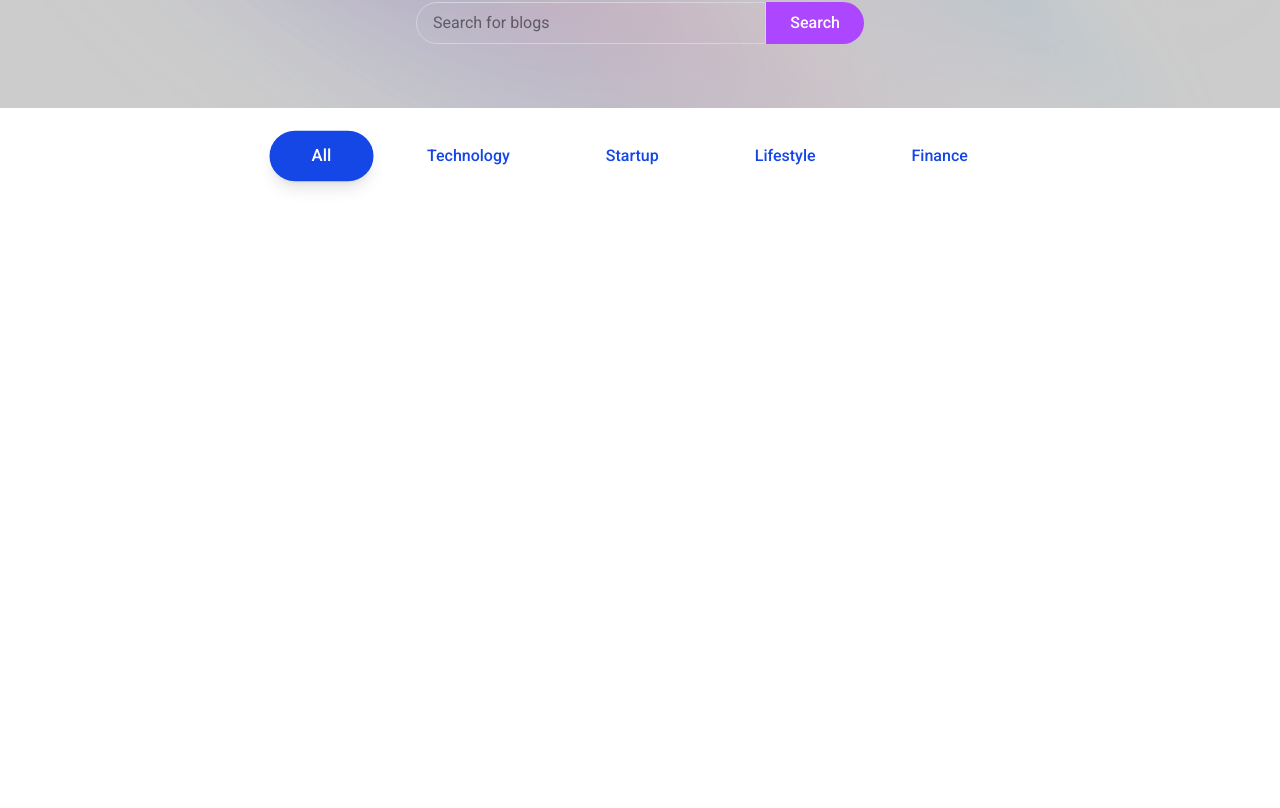
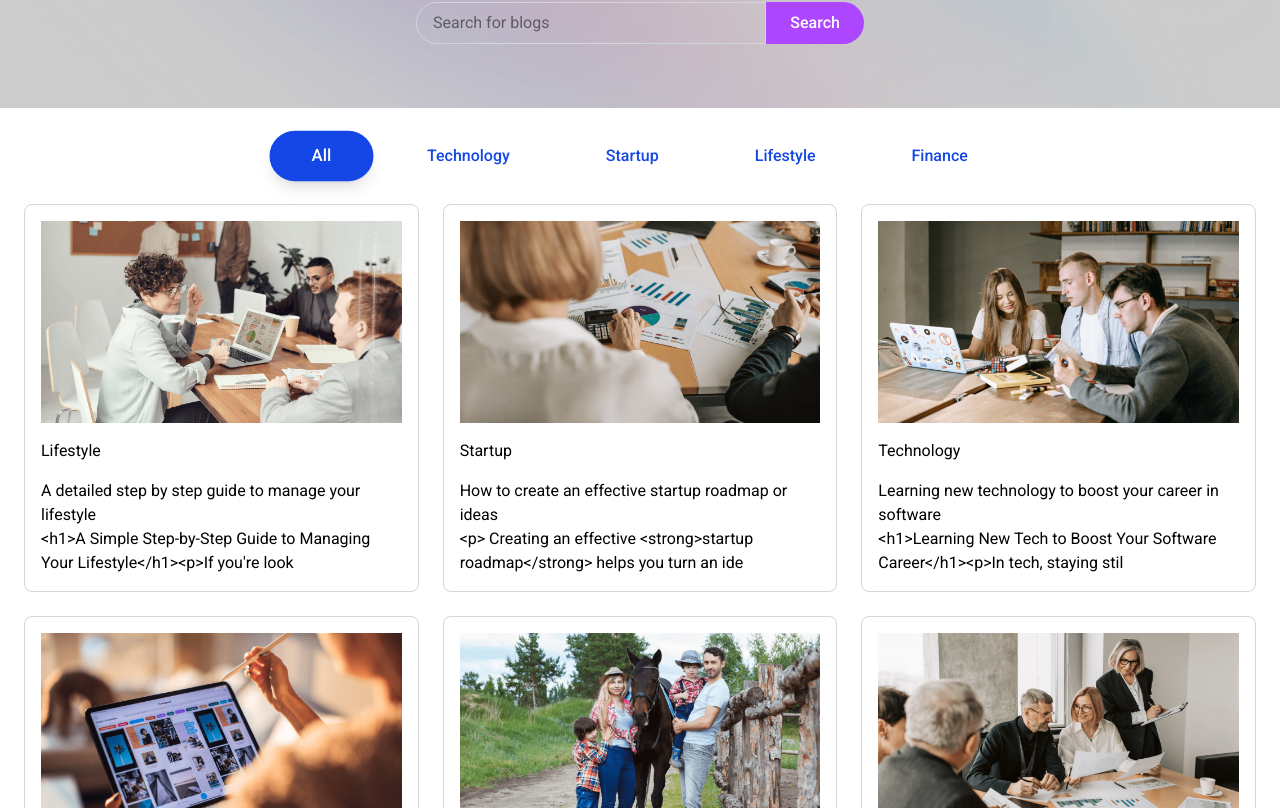
Before and after one commit to IrianB/QuickBlog, a React (Vite) app in the folder fe/: page / in a window 1280 px wide. Shown: the part 412-1220 px from the top of the page. Before the commit the page ends 800 px from the top, so only its background shows below. Built offline with nearby package versions, Linux system fonts and the light colour scheme.

Commit message:
add blogcards and redirect to blog page when click

```diff
--- a/fe/src/App.jsx
+++ b/fe/src/App.jsx
@@ -7,7 +7,7 @@ const App = () => {
   return (
     <Routes>
       <Route path="/" element={<Home />} />
-      <Route path="/blog" element={<Blog />} />
+      <Route path="/blog/:id" element={<Blog />} />
     </Routes>
   )
 }
--- /dev/null
+++ b/fe/src/components/BlogCards.jsx
@@ -0,0 +1,24 @@
+import React from "react"
+import { useNavigate } from 'react-router-dom'
+
+const BlogCards = ({blog}) => {
+
+    const { title, description, image, category, date } = blog
+    const navigate = useNavigate()
+
+    return (
+
+        <div
+        onClick={() => navigate(`/blog/${blog._id}`)}
+        className='flex flex-col gap-4 p-4 border border-gray-300 rounded-lg cursor-pointer hover:shadow-lg transition-shadow duration-300'>
+            <img src={image} alt="" className='aspect-video' />
+            <span>{category} </span>
+            <div>
+                <h5>{title}</h5>
+                <p>{description.slice(0, 80)}</p>
+            </div>
+        </div>
+    )
+}
+
+export default BlogCards
--- a/fe/src/components/BlogList.jsx
+++ b/fe/src/components/BlogList.jsx
@@ -1,32 +1,44 @@
-import React, { useState } from 'react';
-import { blogCategories } from '../assets/assets';
+import React, { useState } from "react";
+import { motion } from "motion/react";
+import { blog_data, blogCategories } from "../assets/assets";
+import BlogCards from "./BlogCards"; // ✅ make sure this exists
 
 const BlogList = () => {
   const [menu, setMenu] = useState("All");
 
   return (
     <div className="p-6">
+
       {/* Categories */}
       <div className="flex flex-wrap justify-center gap-4 mb-6">
         {blogCategories.map((item) => (
-          <div key={item}>
-            <button
-              onClick={() => setMenu(item)}
-              className={`cursor-pointer px-10 py-3 rounded-full transition-all font-medium
-                ${menu === item
-                  ? 'bg-blue-700 text-white shadow-lg scale-105'
-                  : 'bg-transparent text-blue-700 hover:bg-blue-100'}`}
-            >
-              {item}
-            </button>
-          </div>
+          <motion.button
+            key={item}
+            onClick={() => setMenu(item)}
+            layout // ✅ fixed here
+            transition={{ type: "spring", stiffness: 400, damping: 30 }}
+            whileTap={{ scale: 0.95 }}
+            className={`cursor-pointer px-10 py-3 rounded-full font-medium
+              transition-all transition-colors duration-300 ease-in-out
+              ${menu === item
+                ? "bg-blue-700 text-white shadow-lg scale-105"
+                : "bg-transparent text-blue-700 hover:bg-blue-100"
+              }`}
+          >
+            {item}
+          </motion.button>
         ))}
       </div>
 
       {/* Blog Cards */}
       <div className="grid grid-cols-1 md:grid-cols-2 lg:grid-cols-3 gap-6">
-        {/* Your blog cards go here */}
+        {blog_data
+          .filter((blog) => (menu === "All" ? true : blog.category === menu))
+          .map((blog) => (
+            <BlogCards key={blog._id} blog={blog} />
+          ))}
       </div>
+
     </div>
   );
 };
```
